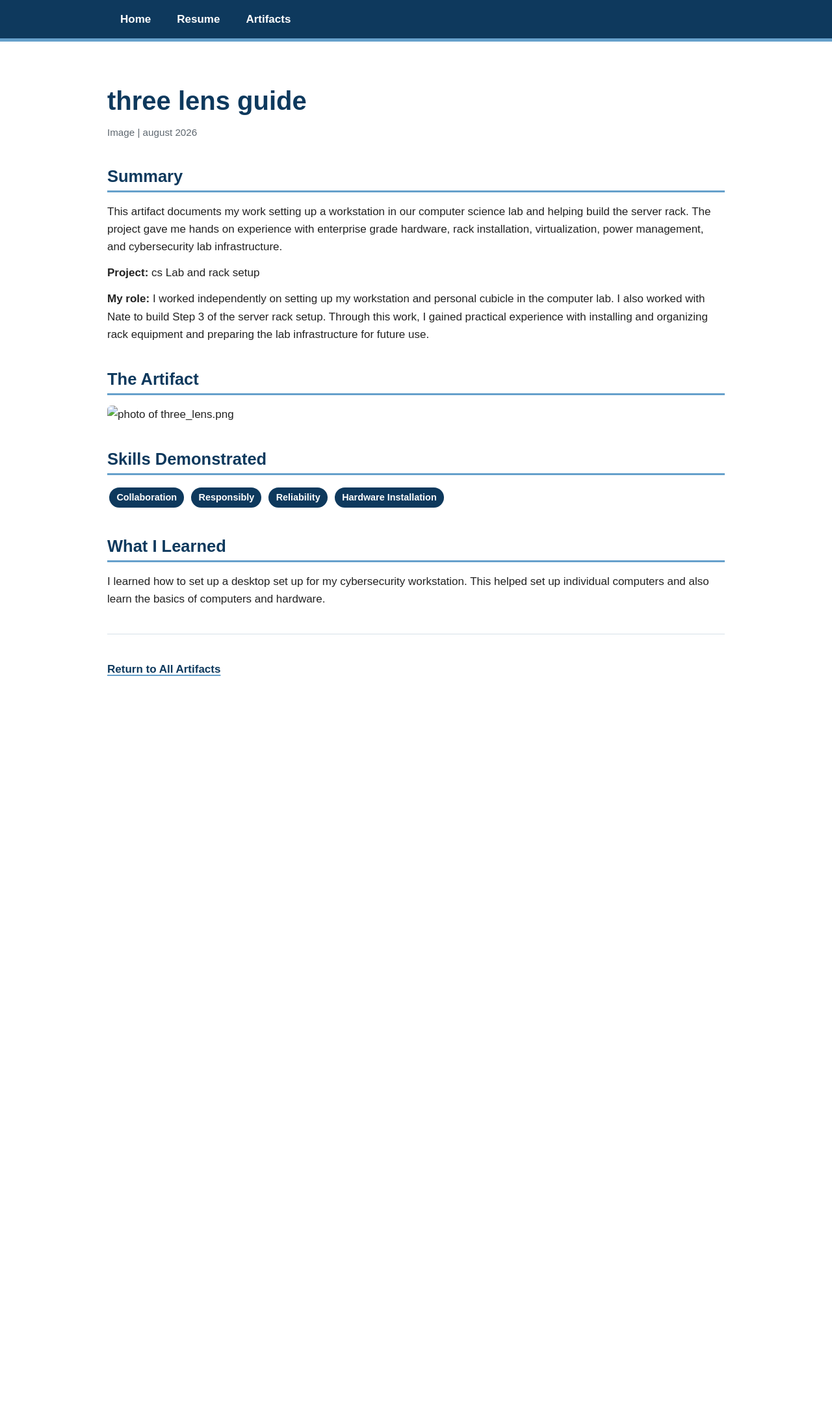
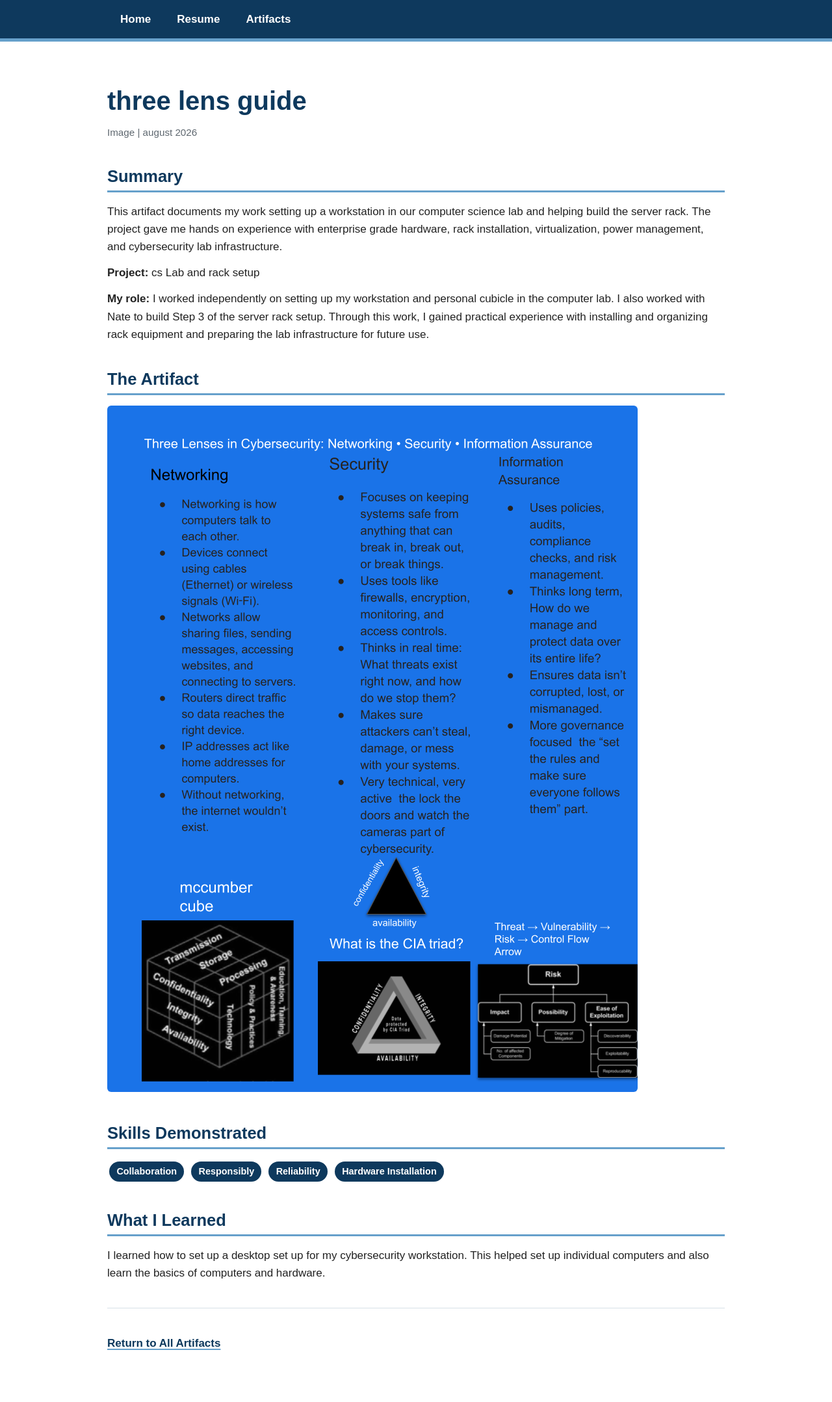
Before and after one commit to Rose111144/apex-portfolio, a Jekyll site: the page built from artifacts/3LensGulide/index.md, in a window 1280 px wide. Shown: the whole page at 65% size. Built offline with Jekyll 4.4.1, drawn with Linux system fonts in a browser that asks for light colours; before the commit the page ends 1120 px from its top, so only the background shows below that.

Commit message:
Fix image path and HTML tags in index.md

```diff
--- a/artifacts/3LensGulide/index.md
+++ b/artifacts/3LensGulide/index.md
@@ -17,7 +17,7 @@ This artifact documents my work setting up a workstation in our computer science
 
 ## The Artifact
 
-![photo of three_lens.png](3LensGulide/three_lens.png)
+![photo of three_lens.png](three_lens.png)
 
 ## Skills Demonstrated
 <span class="skill-tag">Collaboration</span>
```
